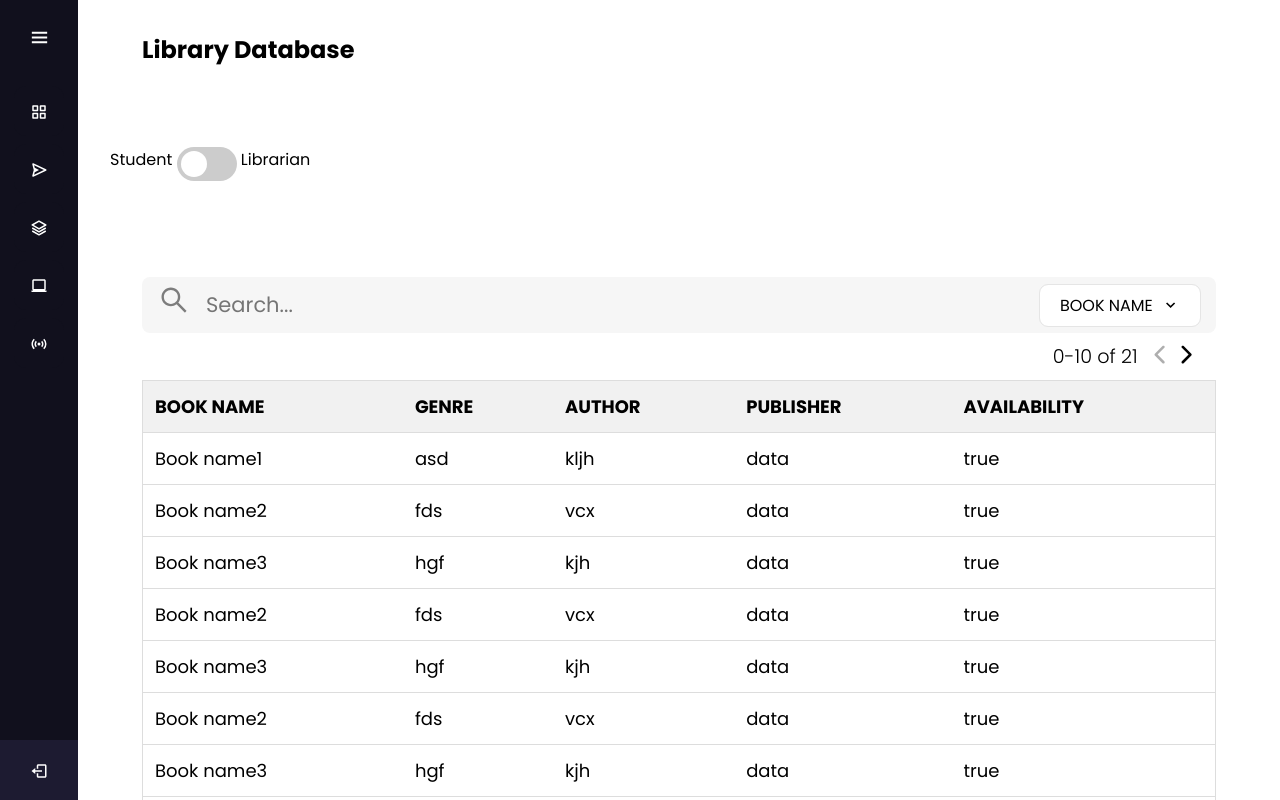
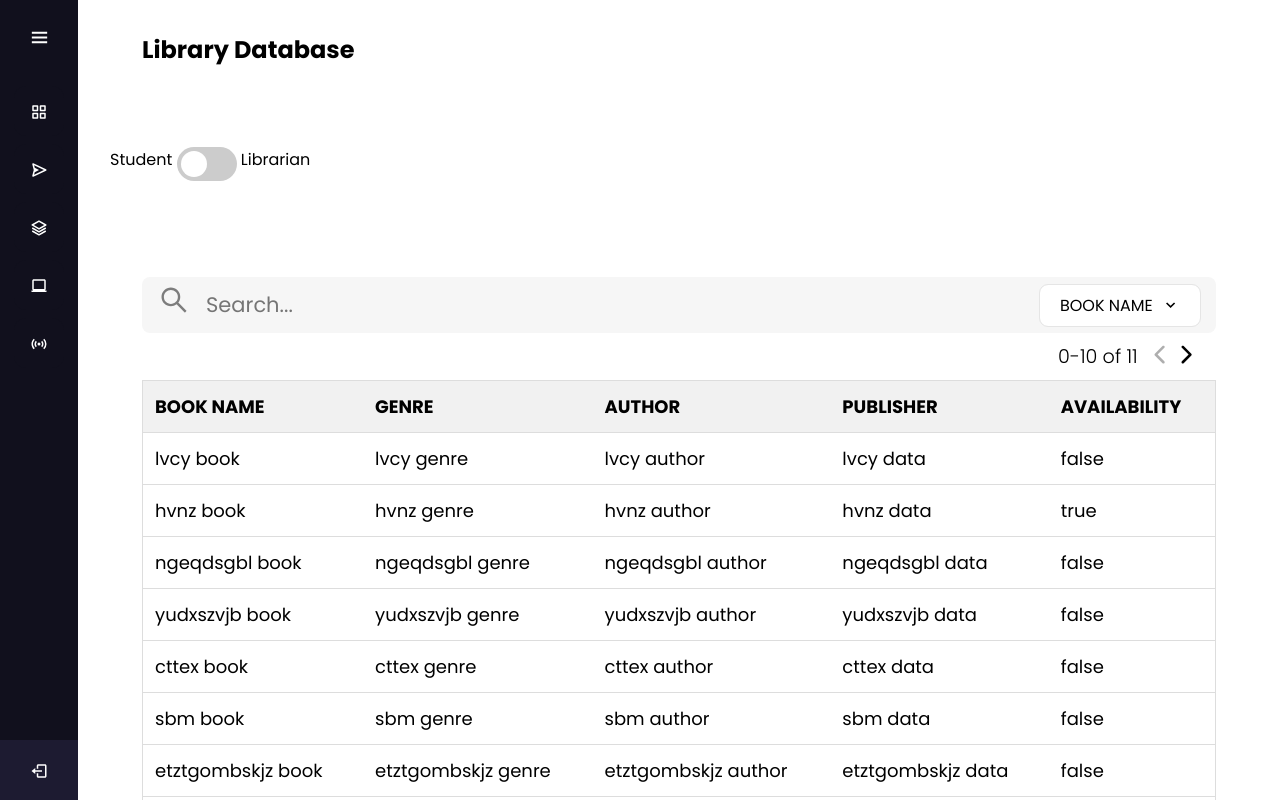
Before and after one commit to emrebal98/MLGA-Library-System, a React (Create React App) app: page /database in a window 1280 px wide. Shown: the top 800 px of the page. Built offline with nearby package versions, Linux system fonts and the light colour scheme; the HTML template or start-up script is replaced by a standard one.

Commit message:
Added delete function to the table & fixed bugs

```diff
--- a/src/components/filter/Filter.jsx
+++ b/src/components/filter/Filter.jsx
@@ -39,14 +39,20 @@ function Filter({ titles, filter, setFilter }) {
 				}
 			>
 				<ul>
-					{titles.map((f, index) => (
-						<li key={index} onClick={(e) => handleSelect(f)}>
-							{f
-								.replace(/([A-Z])/g, " $1")
-								.trim()
-								.toUpperCase()}
-						</li>
-					))}
+					{titles.map(
+						(f, index) =>
+							f !== "id" && (
+								<li
+									key={index}
+									onClick={(e) => handleSelect(f)}
+								>
+									{f
+										.replace(/([A-Z])/g, " $1")
+										.trim()
+										.toUpperCase()}
+								</li>
+							)
+					)}
 				</ul>
 			</div>
 		</div>
--- a/src/components/search/Search.jsx
+++ b/src/components/search/Search.jsx
@@ -6,7 +6,7 @@ import "./search.css";
 function Search({ activeSet, setItems, titles, onSearch }) {
 	const [search, setSearch] = useState();
 	const [focus, setFocus] = useState(false);
-	const [filter, setFilter] = useState(titles[0]);
+	const [filter, setFilter] = useState(titles[1]);
 
 	function handleFocus(e) {
 		setFocus(true);
--- a/src/components/table/Table.jsx
+++ b/src/components/table/Table.jsx
@@ -1,4 +1,4 @@
-import React, { useState } from "react";
+import React, { useState, useEffect } from "react";
 import { Search, Checkbox } from "../";
 import { IoIosArrowBack, IoIosArrowForward } from "react-icons/io";
 import "./table.css";
@@ -10,13 +10,25 @@ function Table({
 	selectedItems,
 	setSelectedItems,
 	search = true,
+	checkedClear,
+	setCheckedClear,
 }) {
+	const increment = 10;
 	const [items, setItems] = useState(allItems);
 	const [page, setPage] = useState({ start: 0, end: 10 });
-	const [disable, setDisable] = useState({ left: true, right: false });
+	const [disable, setDisable] = useState(
+		allItems.length > increment
+			? { left: true, right: false }
+			: { left: true, right: true }
+	);
 	const [onSearch, setOnSearch] = useState(false);
-	const [checkedClear, setCheckedClear] = useState(false);
-	const increment = 10;
+
+	useEffect(() => {
+		setItems(allItems);
+		if (allItems.length > increment)
+			setDisable({ left: true, right: false });
+		else setDisable({ left: true, right: true });
+	}, [allItems]);
 
 	function handleChecked(state, item) {
 		let check = state;
@@ -35,15 +47,24 @@ function Table({
 		if (disable.left) return;
 		//Clear selected items if any
 		setSelectedItems([]);
-		setCheckedClear(!checkedClear);
+		setCheckedClear((prevState) => !prevState);
 		let startN = page.start - increment;
 		let endN = page.end - increment;
 		if (startN < 0) return;
 		setPage({ start: startN, end: endN });
 		//Activate the next button if it is not the last page
-		if (endN < items.length) setDisable({ ...disable, right: false });
+		if (endN < items.length)
+			setDisable((prevState) => {
+				return { left: prevState.left, right: false };
+			});
 		//Disable the previous button if it is the first page
-		if (startN < increment) setDisable({ ...disable, left: true });
+		if (startN < increment)
+			setDisable((prevState) => {
+				return {
+					right: prevState.right,
+					left: true,
+				};
+			});
 	}
 
 	function handleNextPage(e) {
@@ -51,15 +72,24 @@ function Table({
 		if (disable.right) return;
 		//Clear selected items if any
 		setSelectedItems([]);
-		setCheckedClear(!checkedClear);
+		setCheckedClear((prevState) => !prevState);
 		let startN = page.start + increment;
 		let endN = page.end + increment;
 		if (endN - items.length >= increment) return;
 		setPage({ start: startN, end: endN });
 		//Activate the previous button if it is not the firt page
-		if (startN >= increment) setDisable({ ...disable, left: false });
+		if (startN >= increment)
+			setDisable((prevState) => {
+				return {
+					right: prevState.right,
+					left: false,
+				};
+			});
 		//Disable the next button if it is the last page
-		if (endN >= items.length) setDisable({ ...disable, right: true });
+		if (endN >= items.length)
+			setDisable((prevState) => {
+				return { left: prevState.left, right: true };
+			});
 	}
 
 	function handleOnSearch(search) {
@@ -75,7 +105,7 @@ function Table({
 			//If left on first page before search
 			if (page.start === 0) setDisable({ left: true, right: false });
 			//If left on between page before search
-			else if (page.end > allItems.length)
+			else if (page.end >= allItems.length)
 				setDisable({ left: false, right: true });
 			//If left on last page before search
 			else setDisable({ left: false, right: false });
@@ -126,7 +156,9 @@ function Table({
 								{selectedItems.length}
 							</th>
 						)}
-						{titles.map((title) => (
+						{titles.map(
+							(title) =>
+								title !== "id" && (
 									<th>
 										{title
 											.toString()
@@ -134,7 +166,8 @@ function Table({
 											.trim()
 											.toUpperCase()}
 									</th>
-						))}
+								)
+						)}
 					</tr>
 
 					{onSearch
@@ -150,9 +183,9 @@ function Table({
 											/>
 										</td>
 									)}
-									{Object.keys(item).map((i) => (
-										<td>{item[i]}</td>
-									))}
+									{Object.keys(item).map(
+										(i) => i !== "id" && <td>{item[i]}</td>
+									)}
 								</tr>
 						  ))
 						: items.slice(page.start, page.end).map((item) => (
@@ -167,9 +200,9 @@ function Table({
 											/>
 										</td>
 									)}
-									{Object.keys(item).map((i) => (
-										<td>{item[i]}</td>
-									))}
+									{Object.keys(item).map(
+										(i) => i !== "id" && <td>{item[i]}</td>
+									)}
 								</tr>
 						  ))}
 				</table>
--- a/src/containers/librarydatabase/LibraryDatabase.jsx
+++ b/src/containers/librarydatabase/LibraryDatabase.jsx
@@ -4,155 +4,28 @@ import { Notification } from "../../helper/notfiy";
 import "./librarydatabase.css";
 
 function LibraryDatabase() {
-	const allItems = [
-		{
-			bookName: "Book name1",
-			genre: "asd",
-			author: "kljh",
-			publisher: "data",
-			availability: "true",
-		},
-		{
-			bookName: "Book name2",
-			genre: "fds",
-			author: "vcx",
-			publisher: "data",
-			availability: "true",
-		},
-		{
-			bookName: "Book name3",
-			genre: "hgf",
-			author: "kjh",
-			publisher: "data",
-			availability: "true",
-		},
-		{
-			bookName: "Book name2",
-			genre: "fds",
-			author: "vcx",
-			publisher: "data",
-			availability: "true",
-		},
-		{
-			bookName: "Book name3",
-			genre: "hgf",
-			author: "kjh",
-			publisher: "data",
-			availability: "true",
-		},
-		{
-			bookName: "Book name2",
-			genre: "fds",
-			author: "vcx",
-			publisher: "data",
-			availability: "true",
-		},
-		{
-			bookName: "Book name3",
-			genre: "hgf",
-			author: "kjh",
-			publisher: "data",
-			availability: "true",
-		},
-		{
-			bookName: "Book name2",
-			genre: "fds",
-			author: "vcx",
-			publisher: "data",
-			availability: "true",
-		},
-		{
-			bookName: "Book name3",
-			genre: "hgf",
-			author: "kjh",
-			publisher: "data",
-			availability: "true",
-		},
-		{
-			bookName: "Book name10",
-			genre: "fds",
-			author: "vcx",
-			publisher: "data",
-			availability: "true",
-		},
-		{
-			bookName: "Book nameLAST",
-			genre: "hgf",
-			author: "kjh",
-			publisher: "data",
-			availability: "true",
-		},
-		{
-			bookName: "Book nameLAST",
-			genre: "hgf",
-			author: "kjh",
-			publisher: "data",
-			availability: "true",
-		},
-		{
-			bookName: "Book nameLAST",
-			genre: "hgf",
-			author: "kjh",
-			publisher: "data",
-			availability: "true",
-		},
-		{
-			bookName: "Book nameLAST",
-			genre: "hgf",
-			author: "kjh",
-			publisher: "data",
-			availability: "true",
-		},
-		{
-			bookName: "Book nameLAST",
-			genre: "hgf",
-			author: "kjh",
-			publisher: "data",
-			availability: "true",
-		},
-		{
-			bookName: "Book nameLAST",
-			genre: "hgf",
-			author: "kjh",
-			publisher: "data",
-			availability: "true",
-		},
-		{
-			bookName: "Book nameLAST",
-			genre: "hgf",
-			author: "kjh",
-			publisher: "data",
-			availability: "true",
-		},
-		{
-			bookName: "Book nameLAST",
-			genre: "hgf",
-			author: "kjh",
-			publisher: "data",
-			availability: "true",
-		},
-		{
-			bookName: "Book nameLAST",
-			genre: "hgf",
-			author: "kjh",
-			publisher: "data",
-			availability: "true",
-		},
-		{
-			bookName: "Book nameLAST",
-			genre: "hgf",
-			author: "kjh",
-			publisher: "data",
-			availability: "true",
-		},
-		{
-			bookName: "Book 21",
-			genre: "hgf",
-			author: "kjh",
-			publisher: "data",
-			availability: "true",
-		},
-	];
+	const randomTexts = Array.apply(null, Array(11)).map(function () {
+		return Array.apply(null, Array(~~(Math.random() * 10 + 3)))
+			.map(function () {
+				return String.fromCharCode(Math.random() * (123 - 97) + 97);
+			})
+			.join("");
+	});
+
+	const createRandomItems = () =>
+		randomTexts.map((item, index) => {
+			return {
+				id: index,
+				bookName: `${item} book`,
+				genre: `${item} genre`,
+				author: `${item} author`,
+				publisher: `${item} data`,
+				availability: Math.random() > 0.5 ? "true" : "false",
+			};
+		});
+
+	const [allItems, setAllItems] = useState(createRandomItems());
+
 	const [selectedItems, setSelectedItems] = useState([]);
 	/**
 	 * false = Student
@@ -162,8 +35,8 @@ function LibraryDatabase() {
 	const [show, setShow] = useState({
 		create: false,
 		edit: false,
-		delete: false,
 	});
+	const [checkedClear, setCheckedClear] = useState(false);
 
 	function handleShow(type) {
 		setShow({ ...show, [type]: true });
@@ -181,6 +54,20 @@ function LibraryDatabase() {
 		Notification.error("Error Message");
 		Notification.info("Info Message");
 		Notification.warning("Warning message");
+	}
+
+	function handleDelete(e) {
+		//Delete selected elements from the allItems list
+		setAllItems(allItems.filter((f) => !selectedItems.includes(f)));
+		//Show message
+		Notification.info(
+			`${selectedItems.length} item${
+				selectedItems.length > 1 ? "s" : ""
+			} deleted.`
+		);
+		//Clear selected items if any
+		setSelectedItems([]);
+		setCheckedClear((prevState) => !prevState);
 	}
 
 	return (
@@ -209,9 +96,7 @@ function LibraryDatabase() {
 							<button onClick={(e) => handleShow("edit")}>
 								Edit
 							</button>
-							<button onClick={(e) => handleShow("delete")}>
-								Delete
-							</button>
+							<button onClick={handleDelete}>Delete</button>
 						</div>
 					)}
 
@@ -222,6 +107,8 @@ function LibraryDatabase() {
 						setSelectedItems={setSelectedItems}
 						allItems={allItems}
 						titles={Object.keys(allItems[0])}
+						checkedClear={checkedClear}
+						setCheckedClear={setCheckedClear}
 					/>
 				</div>
 			</div>
@@ -235,11 +122,6 @@ function LibraryDatabase() {
 					<h1>Edit</h1>
 				</Popup>
 			)}
-			{show.delete && (
-				<Popup close={handleClose}>
-					<h1>Delete</h1>
-				</Popup>
-			)}
 		</>
 	);
 }
```
Lines whose indentation alone changed are shown as unchanged.
